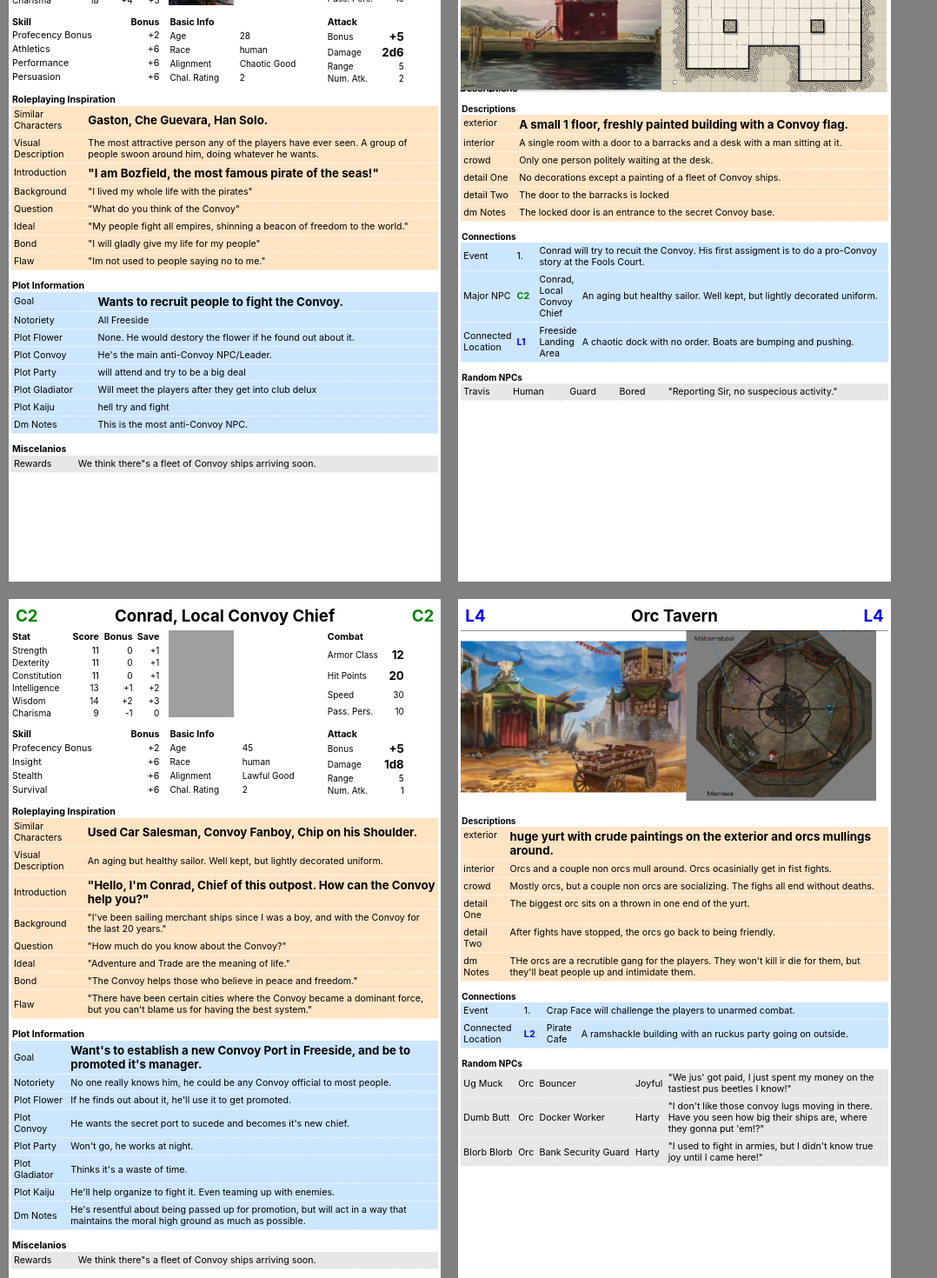
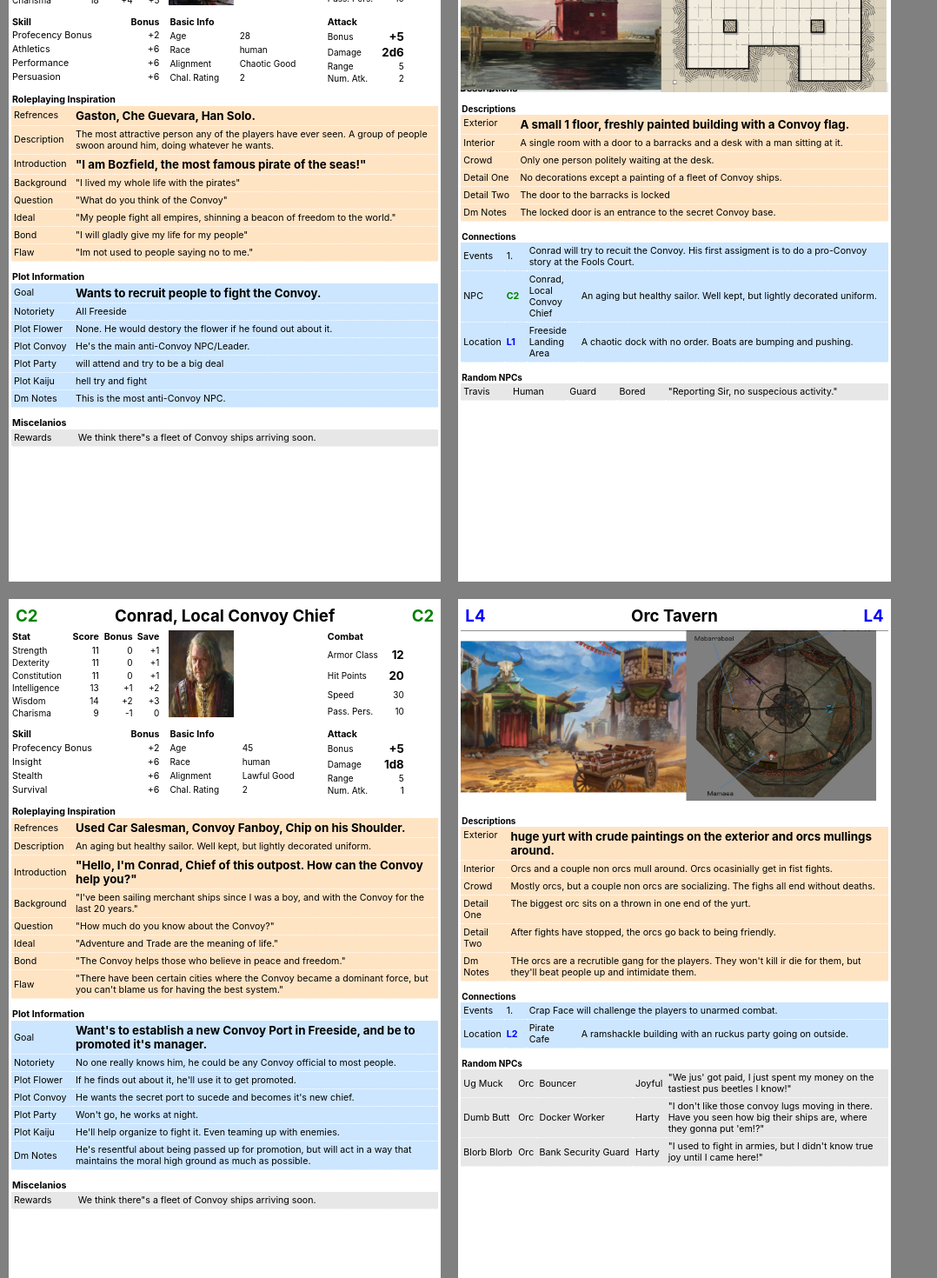
Before and after one commit to danielpennypacker/freeside, a React (Create React App) app: page / in a window 1280 px wide. Shown: the part 960-2430 px from the top of the page at 87% size, without its empty margins (0-1078 px from the left). Built offline with nearby package versions, Linux system fonts and the light colour scheme; grey boxes are pictures that could not be loaded.

Commit message:
fixing spacing

```diff
--- a/src/App.css
+++ b/src/App.css
@@ -25,6 +25,13 @@ body, body * {
   background-color: white;
   margin: 10px;
   font-size: 10px;
+}
+
+
+
+.Character td:first-child,
+.Location td:first-child {
+  text-transform: capitalize;
 }
 
 @media screen and (max-device-width: 640px) {
@@ -63,6 +70,11 @@ body table {
 
 .storyInfo tr:nth-child(odd) td {
   background-color: #E7E7E7;
+}
+
+.Character .brownBlock td:first-child,
+.Character .blueBlock td:first-child {
+  width: 65px;
 }
 
 .storyValue,
--- a/src/Character.css
+++ b/src/Character.css
@@ -56,10 +56,6 @@
     font-size: 8pt;
   }
 
-  .Character td:first-child {
-    text-transform: capitalize;
-  }
-
   .Character td.right, .Character th.right {
     text-align: right;
   }
--- a/src/Charcter.tsx
+++ b/src/Charcter.tsx
@@ -221,14 +221,14 @@ function Character(props: CharacterProps) {
         </thead>
         <tbody>
           <tr>
-            <td>Similar Characters</td>
+            <td>Refrences</td>
             <td className="boldText bigText">
               {character.roleplayInspiration.split(".")[0]}.
             </td>
           </tr>
 
           <tr>
-            <td>{data.toTitle("visualDescription")}</td>
+            <td>Description</td>
             <td>{character.visualDescription}</td>
           </tr>
 
@@ -282,7 +282,7 @@ function Character(props: CharacterProps) {
 
             return (
               <tr>
-                <td>
+                <td className="plotInfoTitle">
                   <span>{data.toTitle(stat)}</span>
                 </td>
                 <td>
--- a/src/Location.tsx
+++ b/src/Location.tsx
@@ -66,7 +66,7 @@ function Location(props: LocationProps) {
           {location.events.map((evDesc, i) => {
             return (
               <tr>
-                <td>Event</td>
+                <td>{i == 0 ? "Events" : ""}</td>
                 <td className="eventId">
                   <span>{i + 1}.</span>
                 </td>
@@ -76,11 +76,11 @@ function Location(props: LocationProps) {
           })}
 
           {/* ==== Named NPCs ==== */}
-          {location.namedNpcs.map((code: data.CC) => {
+          {location.namedNpcs.map((code: data.CC, i) => {
             const char = data.c(code);
             return (
               <tr>
-                <td>Major NPC</td>
+                <td>{i == 0 ? "NPC" : ""}</td>
                 <td className="greenText boldText">C{char.id}</td>
                 <td>
                   {char.name}, {char.title}
@@ -93,13 +93,11 @@ function Location(props: LocationProps) {
           })}
 
           {/* ==== Connected Locations ==== */}
-          {location.connectedAreas.map((locationId) => {
-            console.log(locationId);
+          {location.connectedAreas.map((locationId, i) => {
             const loc = data.l(locationId);
-
             return (
               <tr>
-                <td>Connected Location</td>
+                <td>{i == 0 ? "Location" : ""}</td>
                 <td className="connectedLocationId">L{loc.id}</td>
                 <td>{loc.name}</td>
                 <td className="connectedDescription">{loc.exterior}</td>
--- a/src/data.ts
+++ b/src/data.ts
@@ -26,7 +26,7 @@ export enum CC {
     caspian="caspian",
     chit="chit",
     cloaked="cloaked",
-    conrd="conrd",
+    conrad="conrad",
     crap="crap",
     dark="dark",
     dragon="dragon",
@@ -152,7 +152,7 @@ export type Character =  {
     plotFlower: string;
     plotConvoy: string;
     plotParty: string;
-    plotGladiator: string;
+    plotArena: string;
     plotKaiju: string;
 }
 
@@ -206,12 +206,12 @@ export const characters: Character[] = [
         plotFlower: "None. He would destory the flower if he found out about it.",
         plotConvoy: "He's the main anti-Convoy NPC/Leader.",
         plotParty: "will attend and try to be a big deal",
-        plotGladiator: "Will meet the players after they get into club delux",
+        plotArena: "Will meet the players after they get into club delux",
         plotKaiju: "hell try and fight"
 
     },
     {
-        code: CC.conrd,
+        code: CC.conrad,
         age: 45,
         race: "human",
         notoriety: "No one really knows him, he could be any Convoy official to most people.",
@@ -255,7 +255,7 @@ export const characters: Character[] = [
         plotFlower: "If he finds out about it, he'll use it to get promoted.",
         plotConvoy: "He wants the secret port to sucede and becomes it's new chief.",
         plotParty: "Won't go, he works at night.",
-        plotGladiator: "Thinks it's a waste of time.",
+        plotArena: "Thinks it's a waste of time.",
         plotKaiju: "He'll help organize to fight it. Even teaming up with enemies."
 
     },
@@ -304,7 +304,7 @@ export const characters: Character[] = [
         plotFlower: "If he finds out about it, he'll use it to get promoted.",
         plotConvoy: "He wants the secret port to sucede and becomes it's new chief.",
         plotParty: "Won't go, he works at night.",
-        plotGladiator: "Thinks it's a waste of time.",
+        plotArena: "Thinks it's a waste of time.",
         plotKaiju: "He'll help organize to fight it. Even teaming up with enemies."
 
     },
@@ -427,7 +427,7 @@ export const locations: Location[] = [
     detailTwo: "The door to the barracks is locked",
     dmNotes: "The locked door is an entrance to the secret Convoy base.",
     connectedAreas: [LC.land],
-    namedNpcs: [CC.conrd],
+    namedNpcs: [CC.conrad],
     events: [
         "Conrad will try to recuit the Convoy. His first assigment is to do a pro-Convoy story at the Fools Court.",
     ],
@@ -525,6 +525,6 @@ export const pages: any[] = addId([
     l(LC.pcafe),
     c(CC.boz),
     l(LC.convoy),
-    c(CC.conrd),
+    c(CC.conrad),
     l(LC.orc),
 ])
```
